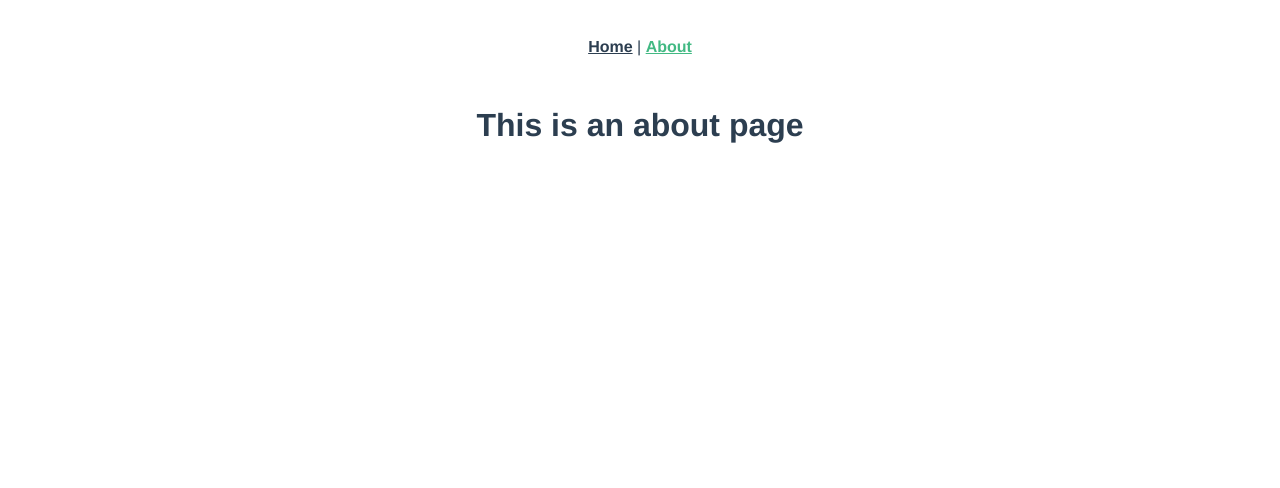
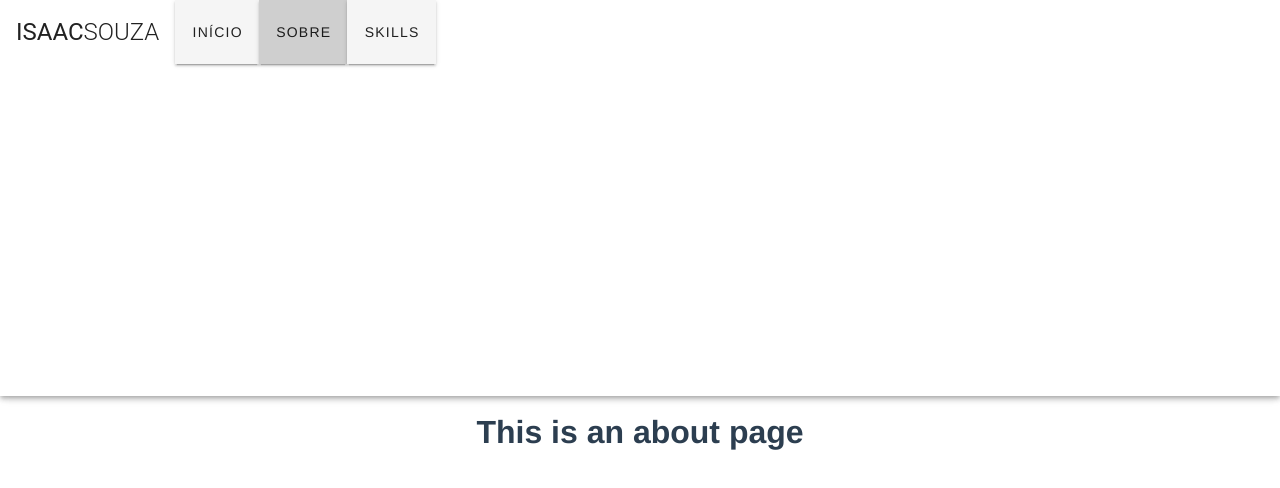
Before and after one commit to isaacwrk/myport.vue, a Vue app: page /about in a window 1280 px wide. Shown: the top 488 px of the page. Built offline with nearby package versions, Linux system fonts and the light colour scheme.

Commit message:
initial commit

```diff
--- a/package.json
+++ b/package.json
@@ -12,6 +12,7 @@
     "register-service-worker": "^1.7.1",
     "vue": "^2.6.11",
     "vue-router": "^3.2.0",
+    "vuetify": "^2.5.9",
     "vuex": "^3.4.0"
   },
   "devDependencies": {
--- a/public/index.html
+++ b/public/index.html
@@ -5,7 +5,7 @@
     <meta http-equiv="X-UA-Compatible" content="IE=edge">
     <meta name="viewport" content="width=device-width,initial-scale=1.0">
     <link rel="icon" href="<%= BASE_URL %>favicon.ico">
-    <title><%= htmlWebpackPlugin.options.title %></title>
+    <title>Isaac Souza.web</title>
   </head>
   <body>
     <noscript>
--- a/src/App.vue
+++ b/src/App.vue
@@ -1,12 +1,20 @@
 <template>
-  <div id="app">
-    <div id="nav">
-      <router-link to="/">Home</router-link> |
-      <router-link to="/about">About</router-link>
-    </div>
-    <router-view/>
-  </div>
+  <v-app>
+    <Header/>
+    <v-content>
+			<v-container>
+					<router-view></router-view>
+			</v-container>
+		</v-content>
+  </v-app>
 </template>
+
+<script>
+import Header from './components/Header.vue'
+export default {
+  components:{ Header}
+}
+</script>
 
 <style lang="scss">
 #app {
--- /dev/null
+++ b/src/components/Header.vue
@@ -0,0 +1,23 @@
+<template>
+<v-toolbar>
+        <v-toolbar-title class="headline text-uppercase mr-4">
+            <span>Isaac</span>
+            <span class="font-weight-light">Souza</span>
+        </v-toolbar-title>
+        <v-toolbar-items>
+            <v-btn flat to='/'>Início</v-btn>
+            <v-btn flat to='/about'>Sobre</v-btn>
+            <v-btn flat to='/skills'>Skills</v-btn>
+        </v-toolbar-items>
+</v-toolbar>
+</template>
+
+<script>
+export default {
+
+}
+</script>
+
+<style>
+
+</style>
--- a/src/main.js
+++ b/src/main.js
@@ -3,10 +3,13 @@ import App from './App.vue'
 import './registerServiceWorker'
 import router from './router'
 import store from './store'
+import vuetify from '@/plugins/vuetify' // path to vuetify export
+
 
 Vue.config.productionTip = false
 
 new Vue({
+  vuetify,
   router,
   store,
   render: h => h(App)
--- /dev/null
+++ b/src/plugins/vuetify.js
@@ -0,0 +1,11 @@
+// src/plugins/vuetify.js
+
+import Vue from 'vue'
+import Vuetify from 'vuetify'
+import 'vuetify/dist/vuetify.min.css'
+
+Vue.use(Vuetify)
+
+const opts = {}
+
+export default new Vuetify(opts)
--- a/src/views/Home.vue
+++ b/src/views/Home.vue
@@ -1,18 +1,53 @@
 <template>
-  <div class="home">
-    <img alt="Vue logo" src="../assets/logo.png">
-    <HelloWorld msg="Welcome to Your Vue.js App"/>
-  </div>
+  <v-card
+    class="mx-auto"
+    max-width="100%"
+    outlined
+  >
+  <v-list-item-avatar rounded-circle size="200" color="grey" class="avatar">
+      <v-img src='https://avatars.githubusercontent.com/u/62186529?v=4'></v-img>
+      </v-list-item-avatar>
+    <v-list-item three-line>
+      <v-list-item-content>
+        <div class="text-overline mb-4">
+          Hi! I'm a front-end developer!
+        </div>
+        <v-list-item-title class="text-h5 mb-1">
+
+        </v-list-item-title>
+        <v-list-item-subtitle>Greyhound divisely hello coldly fonwderfully</v-list-item-subtitle>
+      </v-list-item-content>
+
+
+    </v-list-item>
+
+    <v-card-actions>
+      <v-btn
+        outlined
+        rounded
+        text
+      >
+        Button
+      </v-btn>
+    </v-card-actions>
+  </v-card>
 </template>
 
+
 <script>
-// @ is an alias to /src
-import HelloWorld from '@/components/HelloWorld.vue'
-
 export default {
-  name: 'Home',
-  components: {
-    HelloWorld
-  }
 }
 </script>
+
+<style >
+  .main{
+    height: 500px;
+  }
+  .p{
+    width: 200px;
+    height: 200px;
+  }
+</style>
+<script>
+
+</script>
```
Also changed, not shown: src/assets/eu.jpeg (added), 1 other file (tests, documents, lock files or other folders).
